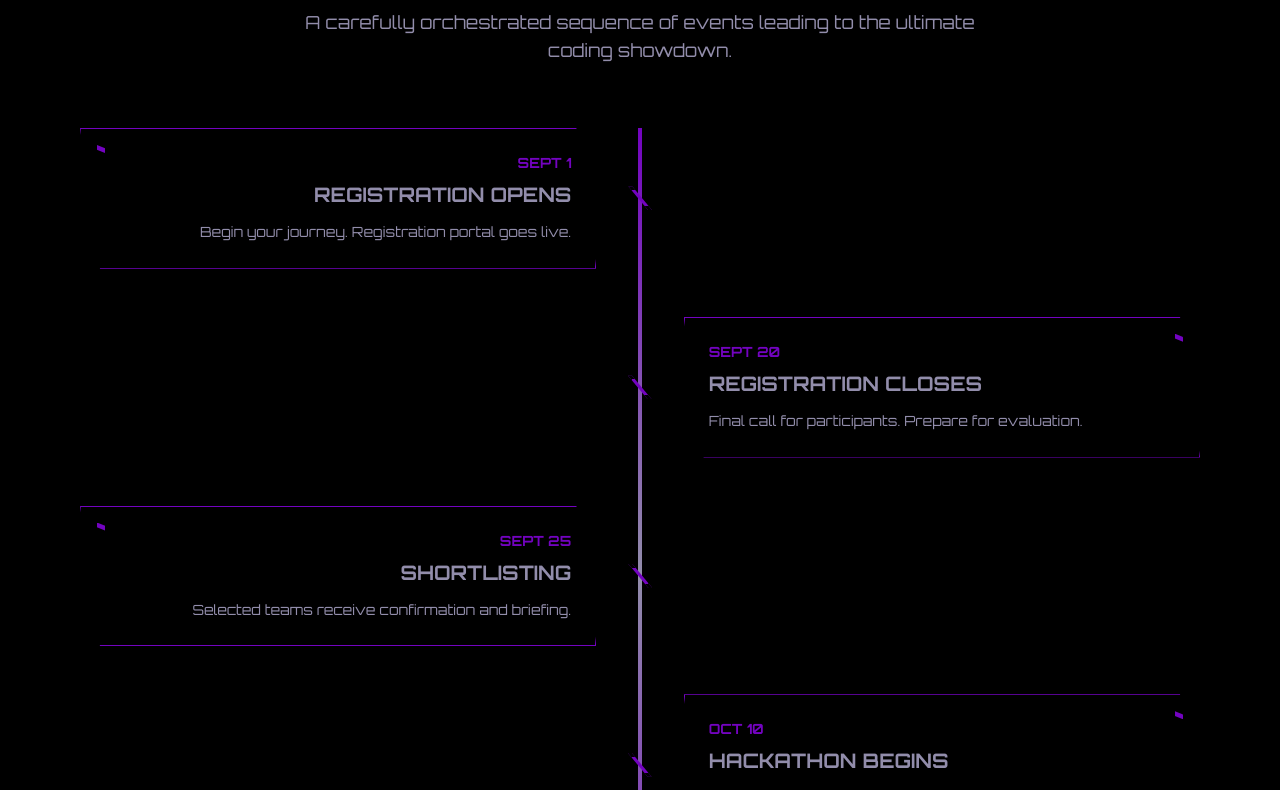
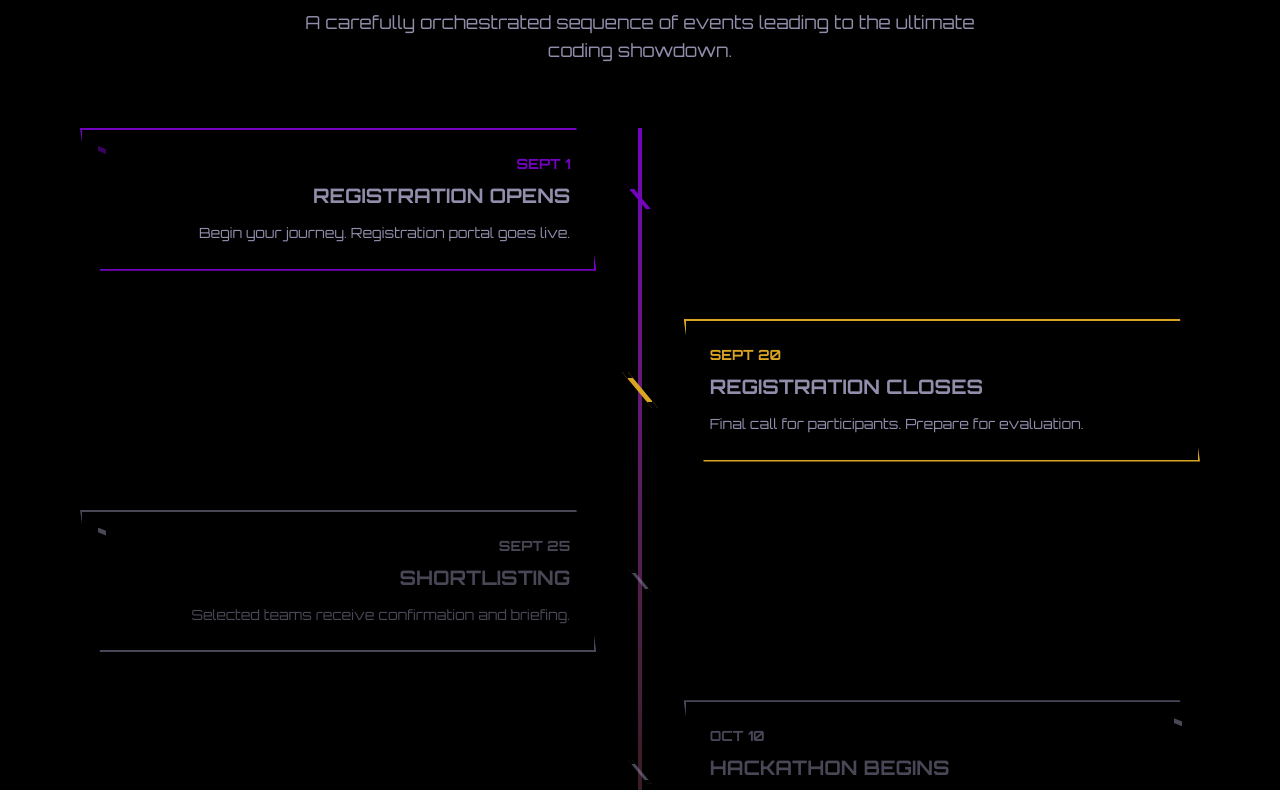
Before and after one commit to JB-05/gen-201-mbc, a Next.js app: page / in a window 1280 px wide. Shown: the part 1720-2510 px from the top of the page. Built offline with nearby package versions, Linux system fonts and the light colour scheme.

Commit message:
Modifed map and added animations

```diff
--- a/app/globals.css
+++ b/app/globals.css
@@ -25,6 +25,27 @@
   }
   100% {
     background-position: 0% 0%;
+  }
+}
+
+@keyframes flowingLine {
+  0% {
+    background-position: 0% 0%;
+  }
+  100% {
+    background-position: 200% 0%;
+  }
+}
+
+@keyframes progressPulse {
+  0% {
+    box-shadow: 0 0 0 0 rgba(115, 3, 192, 0.4);
+  }
+  70% {
+    box-shadow: 0 0 0 10px rgba(115, 3, 192, 0);
+  }
+  100% {
+    box-shadow: 0 0 0 0 rgba(115, 3, 192, 0);
   }
 }
 
--- a/components/About.tsx
+++ b/components/About.tsx
@@ -1,6 +1,6 @@
 export default function About() {
   return (
-    <section id="about" className="py-20 bg-black">
+    <section id="about" className="py-20 bg-[#0a0a0a]">
       <div className="max-w-4xl mx-auto px-4">
         <div className="text-center mb-12">
           <h2 className="font-orbitron font-black text-4xl md:text-5xl mb-6 tracking-wider">
--- a/components/FAQ.tsx
+++ b/components/FAQ.tsx
@@ -37,7 +37,7 @@ export default function FAQ() {
   };
 
   return (
-    <section id="faq" className="py-20 bg-black">
+    <section id="faq" className="py-20 bg-black/95">
       <div className="max-w-4xl mx-auto px-4">
         <div className="text-center mb-16">
           <h2 className="font-orbitron font-black text-4xl md:text-5xl mb-6 tracking-wider">
--- a/components/Footer.tsx
+++ b/components/Footer.tsx
@@ -1,6 +1,6 @@
 export default function Footer() {
   return (
-    <footer className="bg-black border-t border-[#7303c0]/30 py-12">
+    <footer className="bg-[#0a0a0a] border-t border-[#7303c0]/30 py-12">
       <div className="max-w-6xl mx-auto px-4">
         <div className="grid md:grid-cols-3 gap-8 mb-8">
           <div>
@@ -43,8 +43,20 @@ export default function Footer() {
             <div className="text-[#928dab] text-sm mb-4 md:mb-0">
               © 2025 GEN 201. All rights reserved. Organized by CSE (AI) Department.
             </div>
-            <div className="text-[#928dab] text-sm">
-              Powered by innovation. Built for the future.
+            <div className="flex items-center gap-2 text-[#928dab] text-sm">
+              <span>Designed and developed by</span>
+              <a
+                href="https://ugenix.in"
+                target="_blank"
+                rel="noopener noreferrer"
+                className="inline-block h-8 transition-transform hover:scale-105 hover:opacity-80"
+              >
+                <img
+                  src="assets/ugenix.svg"
+                  alt="UgeniX"
+                  className="h-full w-auto"
+                />
+              </a>
             </div>
           </div>
         </div>
--- a/components/Sponsors.tsx
+++ b/components/Sponsors.tsx
@@ -9,7 +9,7 @@ export default function Sponsors() {
   ];
 
   return (
-    <section id="sponsors" className="py-20 bg-black">
+    <section id="sponsors" className="py-20 bg-[#0a0a0a]">
       <div className="max-w-6xl mx-auto px-4">
         <div className="text-center mb-16">
           <h2 className="font-orbitron font-black text-4xl md:text-5xl mb-6 tracking-wider">
--- a/components/Timeline.tsx
+++ b/components/Timeline.tsx
@@ -1,4 +1,36 @@
+'use client';
+
+import { useEffect, useState } from 'react';
+
 export default function Timeline() {
+  const [currentDate, setCurrentDate] = useState(new Date());
+
+  useEffect(() => {
+    const timer = setInterval(() => {
+      setCurrentDate(new Date());
+    }, 1000);
+
+    return () => clearInterval(timer);
+  }, []);
+
+  // For demo purposes, we'll use a simulated timeline starting from now
+  const getEventStatus = (eventDate: string, index: number) => {
+    // Demo: Set first event as completed, second as active, rest as upcoming
+    if (index === 0) return 'completed';
+    if (index === 1) return 'active';
+    return 'upcoming';
+  };
+
+  // Calculate progress percentage for the vertical line
+  const calculateProgress = () => {
+    const firstDate = new Date('2025 SEPT 1');
+    const lastDate = new Date('2025 OCT 11');
+    const now = currentDate;
+    const total = lastDate.getTime() - firstDate.getTime();
+    const current = now.getTime() - firstDate.getTime();
+    return Math.max(0, Math.min(100, (current / total) * 100));
+  };
+
   const timelineEvents = [
     {
       date: 'SEPT 1',
@@ -33,7 +65,7 @@ export default function Timeline() {
   ];
 
   return (
-    <section id="timeline" className="py-20 bg-black">
+    <section id="timeline" className="py-20 bg-black/95">
       <div className="max-w-6xl mx-auto px-4">
         <div className="text-center mb-16">
           <h2 className="font-orbitron font-black text-4xl md:text-5xl mb-6 tracking-wider">
@@ -46,33 +78,92 @@ export default function Timeline() {
         </div>
 
         <div className="relative">
-          {/* Vertical line */}
-          <div className="absolute left-1/2 transform -translate-x-1/2 w-1 bg-gradient-to-b from-[#7303c0] via-[#928dab] to-[#7303c0] h-full"></div>
+          {/* Vertical line container */}
+          <div className="absolute left-1/2 transform -translate-x-1/2 w-1 bg-[#928dab]/20 h-full overflow-hidden">
+            {/* Animated background */}
+            <div
+              className="absolute inset-0 bg-gradient-to-b from-[#7303c0] via-[#DAA520] to-[#7303c0] bg-[length:100%_300%] animate-[flowingLine_3s_linear_infinite]"
+            />
+            {/* Progress overlay */}
+            <div className="absolute inset-0 bg-gradient-to-b from-transparent to-black/90"
+              style={{
+                height: `${100 - calculateProgress()}%`,
+                top: `${calculateProgress()}%`,
+                transition: 'all 1000ms ease-in-out'
+              }}
+            />
+            {/* Glowing effect */}
+            <div
+              className="absolute w-[3px] blur-sm left-[-1px] bg-gradient-to-b from-[#7303c0] via-[#DAA520] to-[#7303c0] bg-[length:100%_300%] animate-[flowingLine_3s_linear_infinite]"
+              style={{
+                height: `${calculateProgress()}%`,
+                transition: 'height 1000ms ease-in-out'
+              }}
+            />
+          </div>
 
           <div className="space-y-12">
-            {timelineEvents.map((event, index) => (
-              <div key={index} className={`flex items-center ${index % 2 === 0 ? '' : 'flex-row-reverse'}`}>
-                <div className={`w-1/2 ${index % 2 === 0 ? 'pr-8 text-right' : 'pl-8 text-left'}`}>
-                  <div className="bg-black/30 border border-[#7303c0] p-6 clip-polygon relative group hover:border-[#928dab] transition-all duration-300 backdrop-blur-sm">
-                    <div className="font-orbitron font-bold text-sm text-[#7303c0] mb-2">{event.date}</div>
+            {timelineEvents.map((event, index) => {
+              const status = getEventStatus(event.date, index);
+              const isLeft = index % 2 === 0;
+
+              return (
+                <div
+                  key={index}
+                  className={`
+                    flex items-center ${isLeft ? '' : 'flex-row-reverse'}
+                    ${status === 'upcoming' ? 'opacity-50' : 'opacity-100'}
+                    transition-all duration-1000
+                  `}
+                >
+                  <div className={`w-1/2 ${isLeft ? 'pr-8 text-right' : 'pl-8 text-left'}`}>
+                    <div
+                      className={`
+                        bg-black/30 border-2 p-6 clip-polygon relative group backdrop-blur-sm
+                        ${status === 'completed' ? 'border-[#7303c0] shadow-[0_0_10px_rgba(115,3,192,0.2)]' :
+                          status === 'active' ? 'border-[#DAA520] shadow-[0_0_15px_rgba(218,165,32,0.3)]' :
+                          'border-[#928dab]'}
+                        transition-all duration-500 hover:scale-105
+                      `}
+                    >
+                      <div className={`
+                        font-orbitron font-bold text-sm mb-2
+                        ${status === 'completed' ? 'text-[#7303c0]' :
+                          status === 'active' ? 'text-[#DAA520]' :
+                          'text-[#928dab]'}
+                      `}>
+                        {event.date}
+                      </div>
                       <h3 className="font-orbitron font-bold text-xl mb-3 text-[#928dab]">{event.title}</h3>
                       <p className="text-[#928dab] text-sm leading-relaxed">{event.description}</p>
 
                       {/* Status indicator */}
-                    <div className={`absolute top-4 ${index % 2 === 0 ? 'left-4' : 'right-4'}`}>
-                      <div className="w-2 h-2 bg-[#7303c0] clip-polygon"></div>
+                      <div className={`absolute top-4 ${isLeft ? 'left-4' : 'right-4'}`}>
+                        <div className={`
+                          w-2 h-2 clip-polygon
+                          ${status === 'completed' ? 'bg-gradient-to-r from-[#7303c0] to-[#7303c0] animate-pulse' :
+                            status === 'active' ? 'bg-gradient-to-r from-[#DAA520] to-[#DAA520] animate-ping' :
+                            'bg-[#928dab]'}
+                          bg-[length:200%_100%] animate-[flowingLine_3s_linear_infinite]
+                        `}></div>
                       </div>
                     </div>
                   </div>
 
                   {/* Central node */}
                   <div className="relative z-10">
-                  <div className="w-6 h-6 bg-[#7303c0] border-4 border-black clip-polygon"></div>
+                    <div className={`
+                      w-6 h-6 border-4 border-black clip-polygon transition-all duration-500
+                      ${status === 'completed' ? 'bg-[#7303c0] scale-125' :
+                        status === 'active' ? 'bg-[#DAA520] scale-150 animate-[progressPulse_2s_infinite]' :
+                        'bg-[#928dab] hover:scale-110'}
+                    `}></div>
                   </div>
 
                   <div className="w-1/2"></div>
                 </div>
-            ))}
+              );
+            })}
           </div>
         </div>
       </div>
```
Also changed, not shown: components/Contact.tsx (+9 -6 lines), components/Prizes.tsx (+53 -31 lines), assets/ugenix.svg (added), public/assets/ugenix.svg (added). Lines whose indentation alone changed are shown as unchanged.
